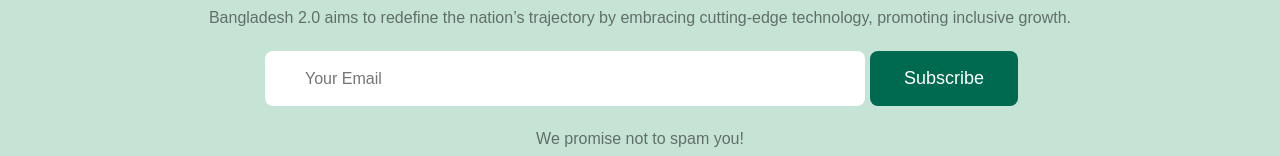
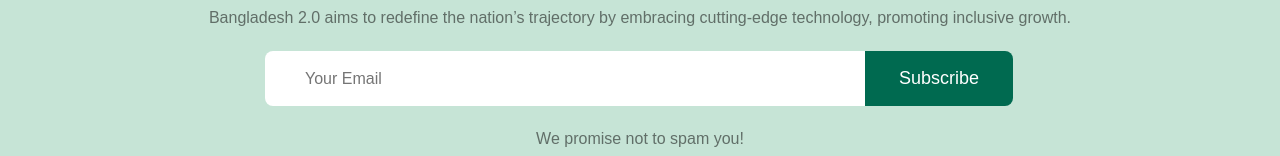
Before and after one commit to Tuhin-dv/my-first-assainment, a plain HTML site: page index.html in a window 1280 px wide. Shown: the part 4226-4382 px from the top of the page. Drawn offline with Linux system fonts and the light colour scheme.

Commit message:
some changes

```diff
--- a/index.html
+++ b/index.html
@@ -167,7 +167,7 @@
                 <div>
                     <input class="email" type="email" name="" id="" placeholder="Your Email">
                 </div>
-                <input class="primary-btn" type="button" value="Subscribe">
+                <input class="primary-btn2" type="button" value="Subscribe">
               </div>
               <p class="end">We promise not to spam you!</p>
             </div>
--- a/styles/style.css
+++ b/styles/style.css
@@ -281,16 +281,28 @@ h2{
     padding: 18px 40px;
     width: 600px;
     border: none;
-    border-radius:8px;
+    border-top-left-radius:8px;
+    border-bottom-left-radius:8px;
     margin-left: 265px;
 }
 .email-section{
     display: flex;
-    gap: 5px;
+
 }
 .end{
     margin-top: 24px;
     color:#0e0e0e8c ;
+}
+.primary-btn2{
+    padding: 17px 34px;
+    font-size: 18px;
+    font-weight: 500;
+    background-color: #006A50;
+    color: white;
+    border: none;
+    border-top-right-radius:8px;
+    border-bottom-right-radius:8px;
+    margin-top: 24px;
 }
 
 
```
